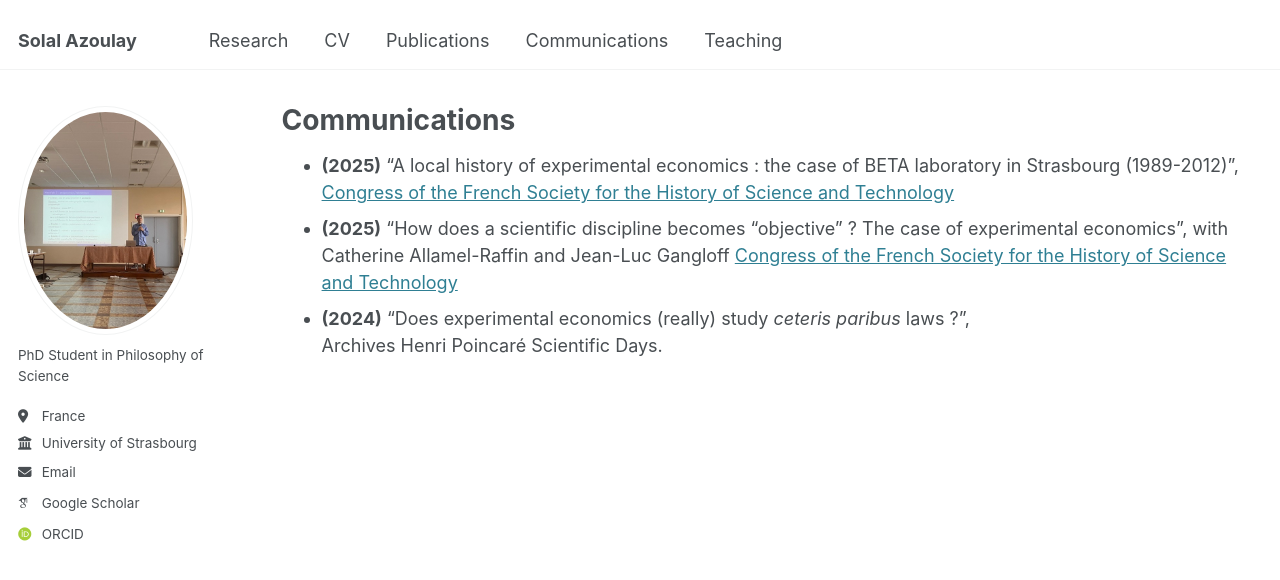
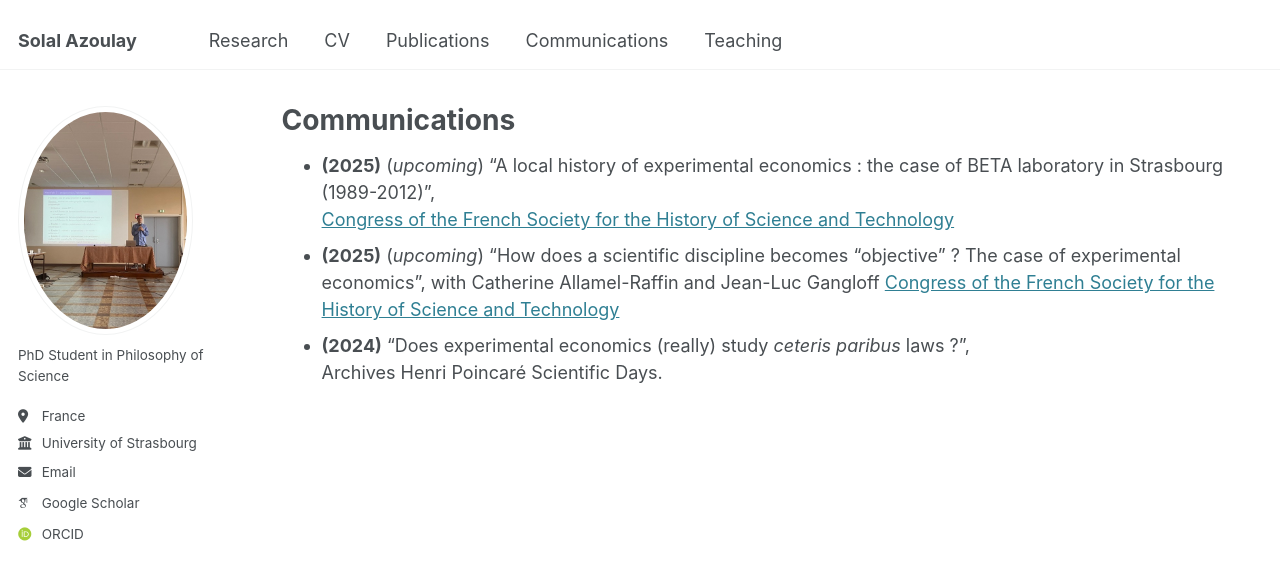
Before and after one commit to solal-azoulay/solal-azoulay.github.io, a Jekyll site: the page built from _pages/Communications.md, in a window 1280 px wide. Shown: the top 580 px of the page. Built offline with Jekyll 4.4.1, drawn with Linux system fonts in a browser that asks for light colours; some web fonts are replaced.

Commit message:
Update Communications.md

```diff
--- a/_pages/Communications.md
+++ b/_pages/Communications.md
@@ -4,9 +4,9 @@ title: "Communications"
 permalink: /Communications/
 author_profile: true
 ---
-- **(2025)** "A local history of experimental economics : the case of BETA laboratory in Strasbourg (1989-2012)",
+- **(2025)** (*upcoming*) "A local history of experimental economics : the case of BETA laboratory in Strasbourg (1989-2012)",
 [Congress of the French Society for the History of Science and Technology](https://sfhstnancy2025.sciencesconf.org/)
-- **(2025)** "How does a scientific discipline becomes "objective" ? The case of experimental economics", with Catherine Allamel-Raffin and Jean-Luc Gangloff
+- **(2025)** (*upcoming*) "How does a scientific discipline becomes "objective" ? The case of experimental economics", with Catherine Allamel-Raffin and Jean-Luc Gangloff
 [Congress of the French Society for the History of Science and Technology](https://sfhstnancy2025.sciencesconf.org/)
 - **(2024)** "Does experimental economics (really) study *ceteris paribus* laws ?",
 Archives Henri Poincaré Scientific Days.
```
